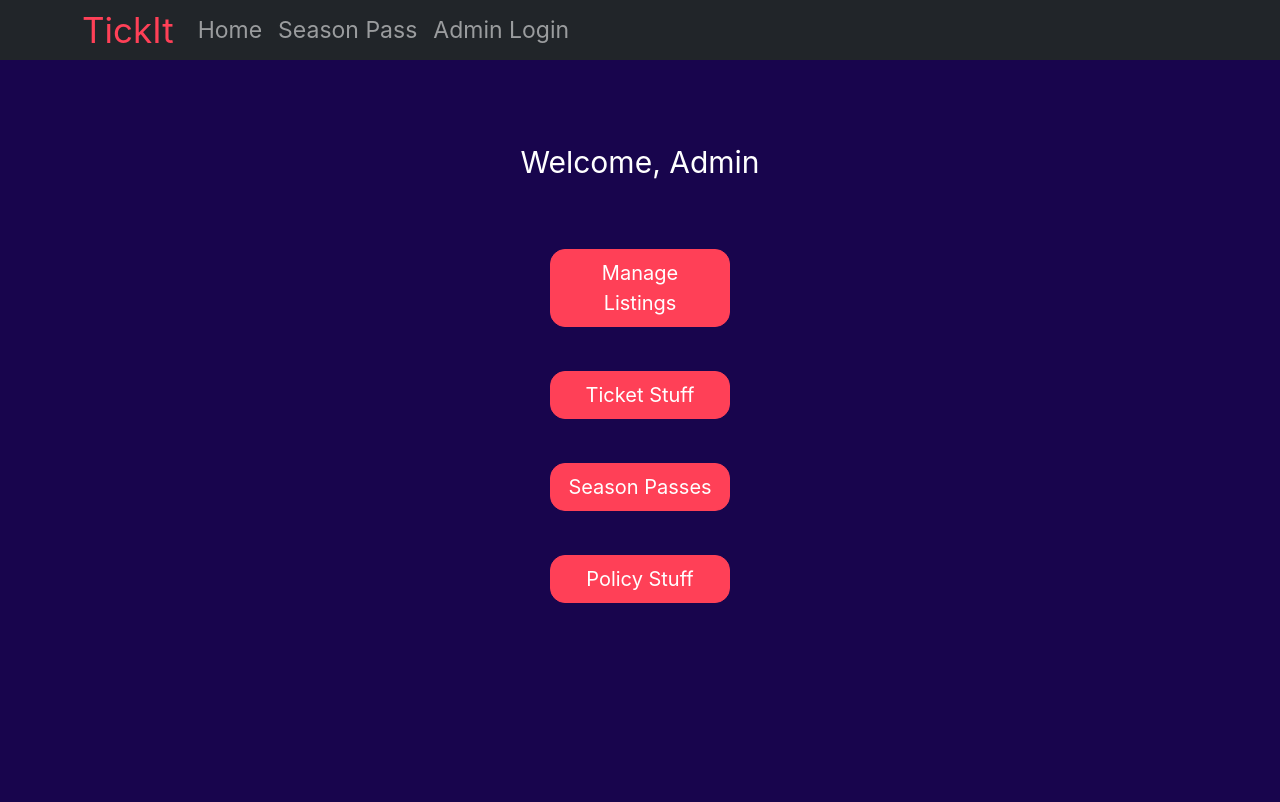
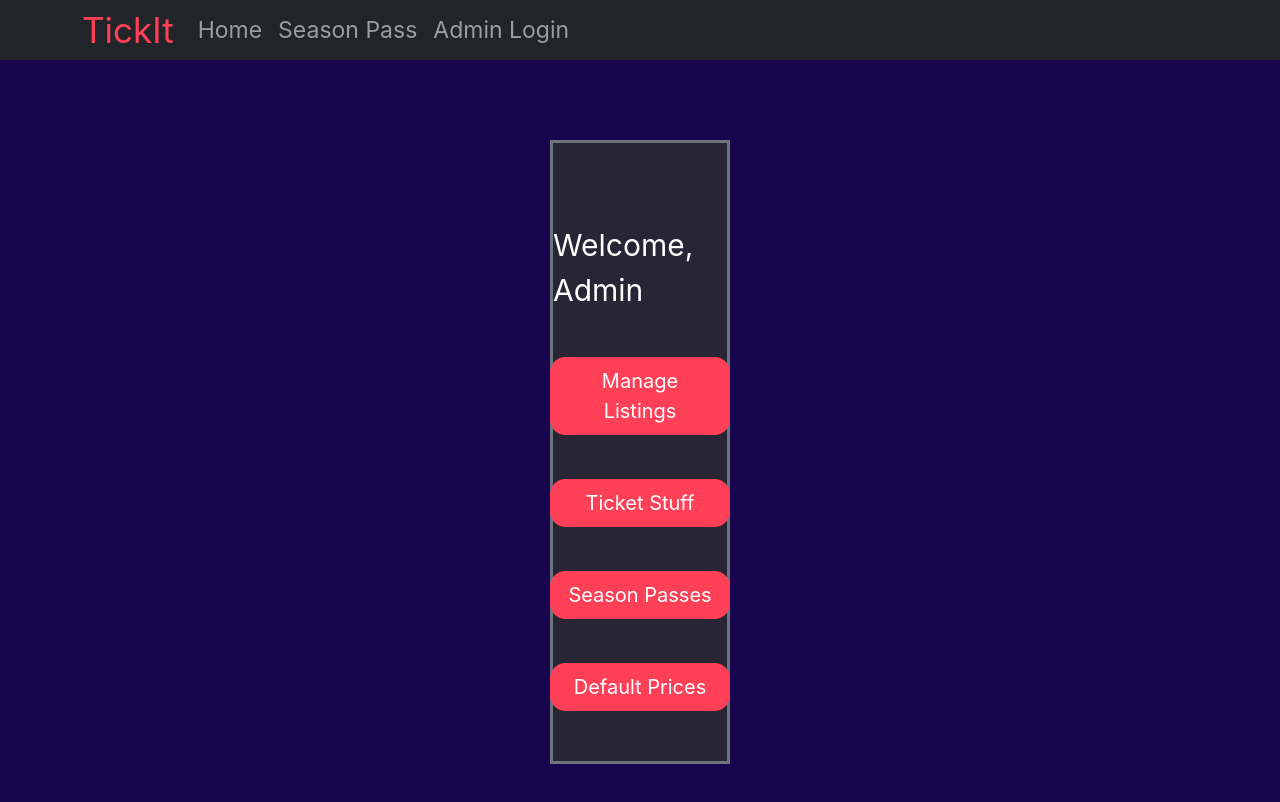
Before and after one commit to PatrickBerz/tick-it, a React (Create React App) app in the folder frontend/: page /adminPage in a window 1280 px wide. Shown: the top 802 px of the page. Built offline with nearby package versions, Linux system fonts and the light colour scheme.

Commit message:
admin page style

```diff
--- a/frontend/src/components/adminPage.jsx
+++ b/frontend/src/components/adminPage.jsx
@@ -19,11 +19,13 @@ export const AdminPage = () =>{
         window.location.href="/policyStuff"
     }
     return (
-            <Stack direction='vertical' style={{color: 'white', alignItems:'center', marginTop:'60px' }} gap={1}>
+        <div  style={{marginTop:'60px', paddingTop:'50px' ,paddingLeft: '550px' , paddingRight:'550px'}}>
+
+            <Stack className='square border border-secondary border-3' direction='vertical' style={{color: 'white', alignItems:'center', marginTop:'30px', background: '#282634' }} gap={1}>
                     <div style={{fontSize:'30px', marginTop:'80px' }}>Welcome, Admin</div>
                     <Button size='lg' onClick={ListingsSubmit} variant="primary"
                         style={{
-                            marginTop:'60px',
+                            marginTop:'40px',
                             width:'180px',
                             borderRadius:'15px',
                             borderColor: '#FF4057' ,
@@ -54,13 +56,15 @@ export const AdminPage = () =>{
                     <Button size='lg' onClick={policyStuffSubmit} variant="primary" type="submit"
                         style={{
                             marginTop:'40px',
+                            marginBottom:'50px',
                             width:'180px',
                             borderRadius:'15px',
                             borderColor: '#FF4057',
                             backgroundColor:'#FF4057'
                             }}>
-                        Policy Stuff
+                        Default Prices
                     </Button>
             </Stack>
+        </div>
     )
 }
```
